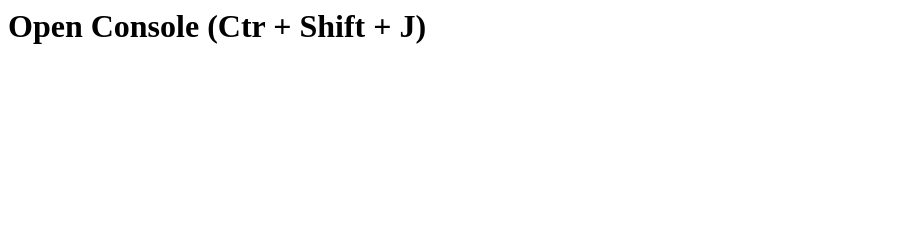
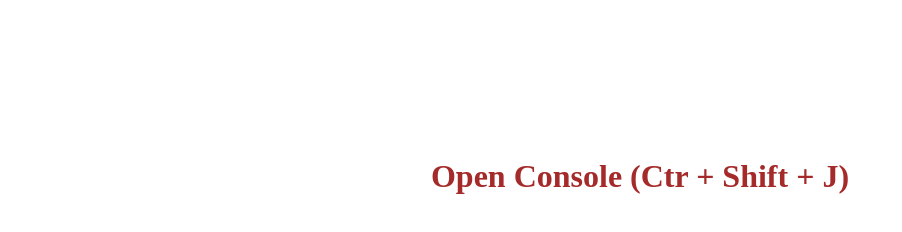
Before and after one commit to rssua/goit-js-hw-01, a plain HTML site: page index.html in a window 1280 px wide. Shown: the whole page, without its empty margins (0-902 px from the left). Drawn offline with Linux system fonts and the light colour scheme.

Commit message:
h1 style

```diff
--- a/index.html
+++ b/index.html
@@ -1,5 +1,7 @@
-<h1>Open Console (Ctr + Shift + J)</h1>
+<h1 style="text-align: center; padding-top: 150px; color: brown;">Open Console (Ctr + Shift + J)</h1>
+
 <!-- Scripts -->
+
 <script src="./js/task-1.js"></script>
 <script src="./js/task-2.js"></script>
 <script src="./js/task-3.js"></script>
```
